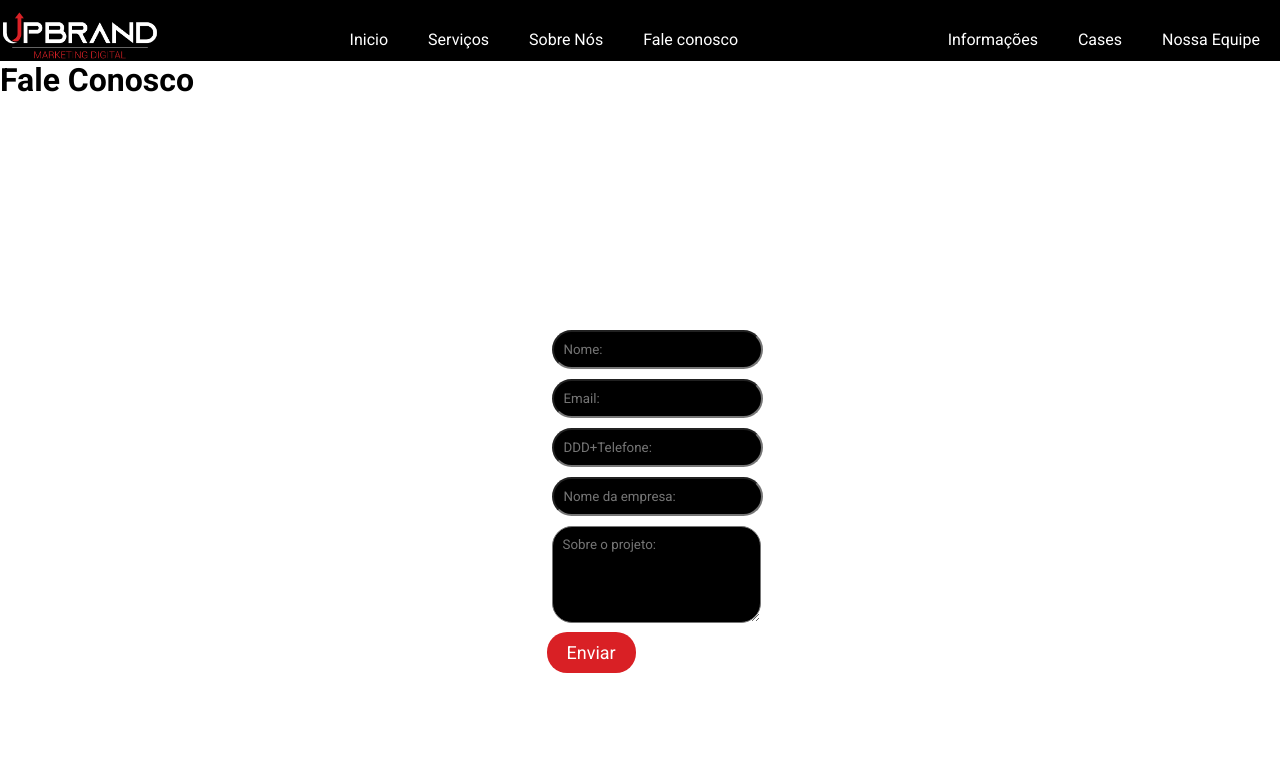
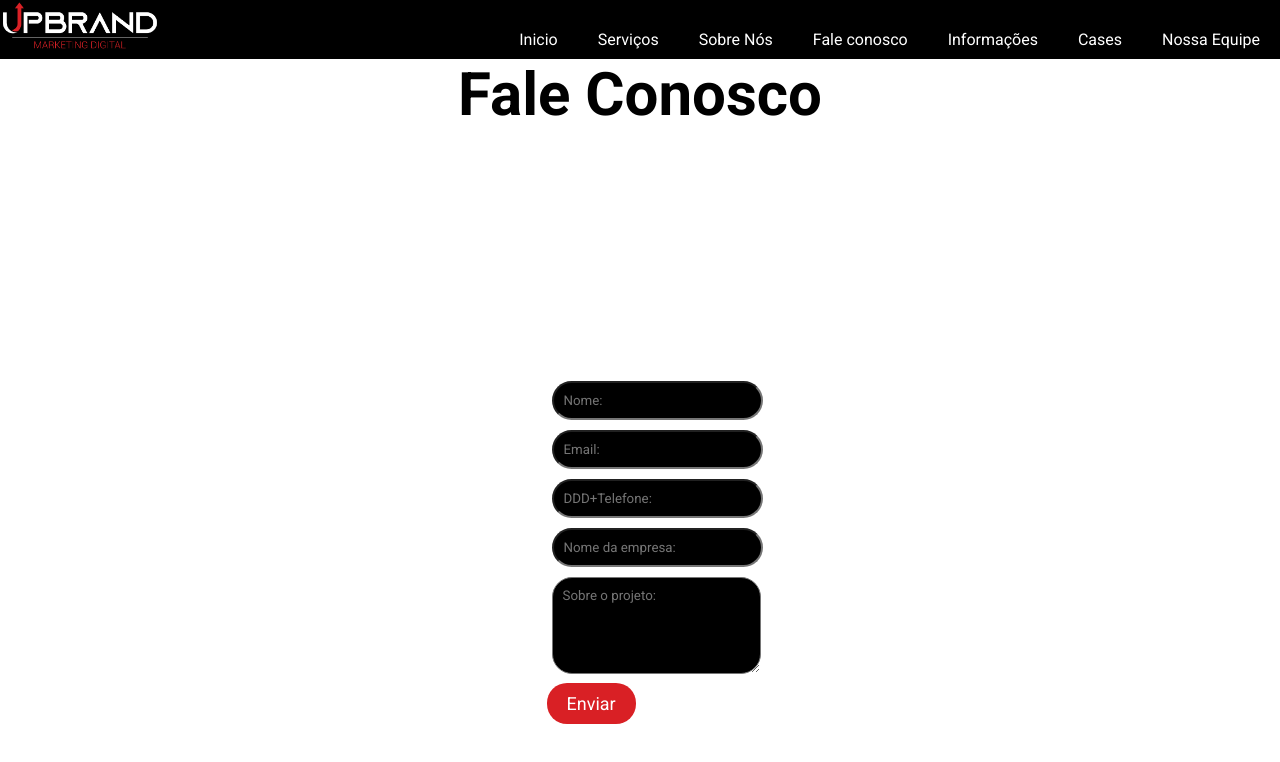
Before and after one commit to AdrianoSantann4/projeto-upbrand, a plain HTML site: page faleconosco.html in a window 1280 px wide. Drawn offline with Linux system fonts and the light colour scheme; a web font is replaced by a local one.

Commit message:
faleconosco css atualizado

```diff
--- a/faleconosco.css
+++ b/faleconosco.css
@@ -7,6 +7,9 @@
 }
 .logo{
     width: 160px;
+    position: absolute;
+    left: 0;
+    top: 0;
 }
 nav,ul
 {
@@ -14,7 +17,7 @@
     display: flex;
     flex-direction: row;
     text-decoration: none;
-    justify-content: space-between;
+    justify-content: end;
     background-color: black;
     padding-top: 10px;
 }
@@ -23,6 +26,10 @@
     color: white;
     text-decoration: none;
     padding: 10px;
+
+    span{
+        color: red;
+    }
 }
 
 li :hover{
@@ -39,7 +46,7 @@
 
 }
 
-.container h1{
+h1{
     font-size: 60px;
     text-align: center;
     margin: 20px;
```
